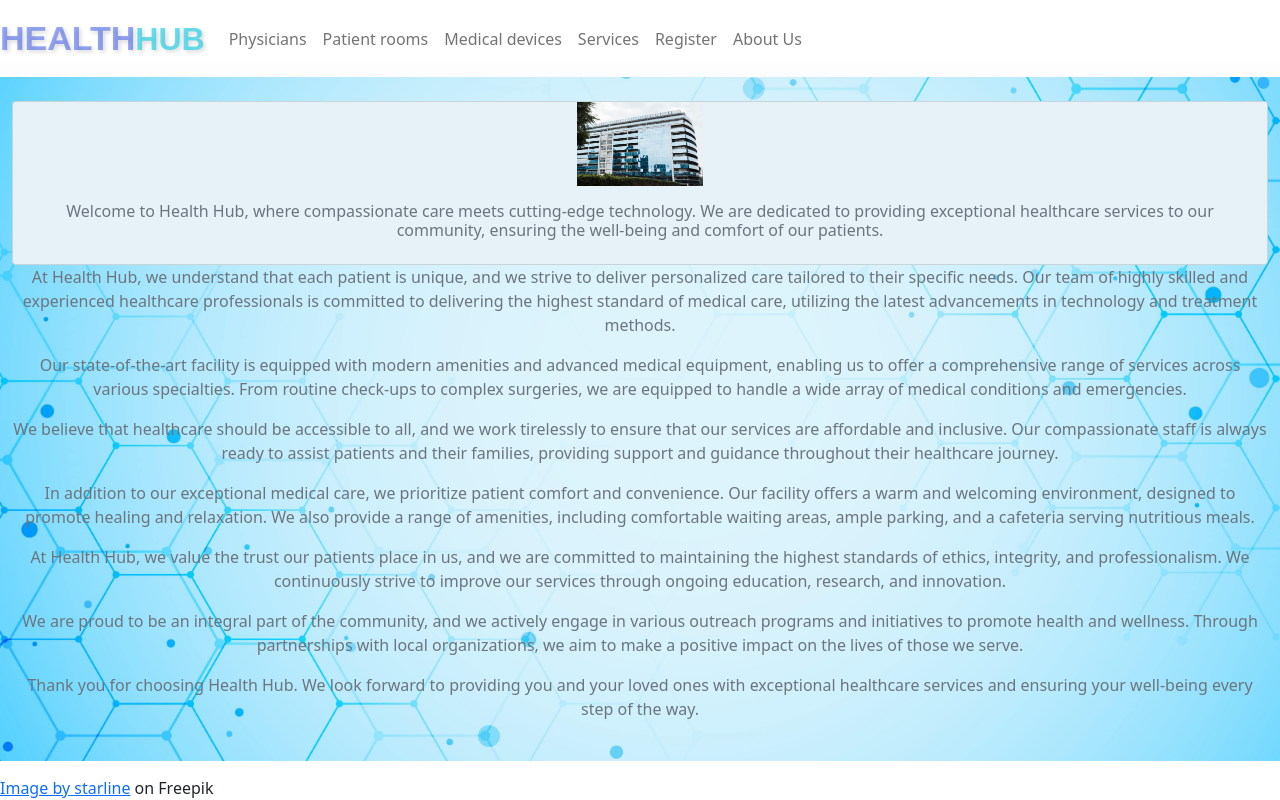
After one commit to Eyobed9/Code, a Flask app: page /about in a window 1280 px wide. The commit adds this page. Run offline with Flask 3, Linux system fonts and the light colour scheme; some libraries are stand-ins or nearby versions.

Commit message:
update on about route

```diff
--- a/hospital/app.py
+++ b/hospital/app.py
@@ -36,10 +36,10 @@ def after_request(response):
     response.headers["Pragma"] = "no-cache"
     return response
 
-@app.route("/")
-def index():
-    """Home page"""
-    return render_template("homepage.html")
+@app.route("/about")
+def about():
+    """ Return the page that contains the about info """
+    return render_template("about.html")
 
 
 @app.route("/appointment")
@@ -50,6 +50,54 @@ def appointment():
     # else
         # price and payment options
     return "This is the appointment page"
+
+
+@app.route("/devices")
+def devices():
+    """ Return the page that contains the Medical devices info """
+    return render_template("devices.html")
+
+
+@app.route("/double")
+def double():
+    """ Return the page that contains the double room info """
+    availability = "available"
+    cost = 1000
+
+    # The following code can be used to insert/update the data into the database if needed
+    '''db.execute("INSERT INTO rooms(room_type, price, status) VALUES(?, ?, ?);", ("double", 1000, "available"))
+    db.execute("UPDATE rooms SET status = ? WHERE room_type = 'double';", (availability,))
+    db.execute("UPDATE rooms SET price = ? WHERE room_type = 'double';", (cost,))
+    conn.commit()'''
+
+    result = db.execute("SELECT price, status FROM rooms WHERE room_type = 'double';").fetchall()
+    price = result[0][0]
+    beds = result[0][1]
+    return render_template("double.html", beds=beds, price=price)
+
+
+@app.route("/")
+def index():
+    """Home page"""
+    return render_template("homepage.html")
+
+
+@app.route("/multiple")
+def multiple():
+    """ Return the page that contains the multiple room info """
+    availability = "available"
+    cost = 500
+
+    # The following code can be used to insert/update the data into the database if needed
+    '''db.execute("INSERT INTO rooms(room_type, price, status) VALUES(?, ?, ?);", ("multiple", 500, "available"))
+    db.execute("UPDATE rooms SET status = ? WHERE room_type = 'multiple';", (availability,))
+    db.execute("UPDATE rooms SET price = ? WHERE room_type = 'multiple';", (cost,))
+    conn.commit()'''
+
+    result = db.execute("SELECT price, status FROM rooms WHERE room_type = 'multiple';").fetchall()
+    price = result[0][0]
+    beds = result[0][1]
+    return render_template("multiple.html", beds=beds, price=price)
 
 
 @app.route("/login", methods=["GET", "POST"])
@@ -189,50 +237,19 @@ def single():
     """ Return the page that contains the single room info """
     availability = "available"
     cost = 2000
-    #db.execute("INSERT INTO rooms(room_type, price, status) VALUES(?, ?, ?);", ("single", 2000, "available"))
-    '''db.execute("UPDATE rooms SET status = ? WHERE room_type = 'single';", (availability,))
+
+    # The following code can be used to insert/update the data into the database if needed
+    '''db.execute("INSERT INTO rooms(room_type, price, status) VALUES(?, ?, ?);", ("single", 2000, "available"))
+    db.execute("UPDATE rooms SET status = ? WHERE room_type = 'single';", (availability,))
     db.execute("UPDATE rooms SET price = ? WHERE room_type = 'single';", cost)
     conn.commit()'''
+
     result = db.execute("SELECT price, status FROM rooms WHERE room_type = 'single';").fetchall()
     price = result[0][0]
     beds = result[0][1]
     return render_template("single.html", beds=beds, price=price)
 
 
-@app.route("/double")
-def double():
-    """ Return the page that contains the double room info """
-    availability = "available"
-    cost = 1000
-    #db.execute("INSERT INTO rooms(room_type, price, status) VALUES(?, ?, ?);", ("double", 1000, "available"))
-    '''db.execute("UPDATE rooms SET status = ? WHERE room_type = 'double';", (availability,))
-    db.execute("UPDATE rooms SET price = ? WHERE room_type = 'double';", (cost,))
-    conn.commit()'''
-    result = db.execute("SELECT price, status FROM rooms WHERE room_type = 'double';").fetchall()
-    price = result[0][0]
-    beds = result[0][1]
-    return render_template("double.html", beds=beds, price=price)
-
-
-@app.route("/multiple")
-def multiple():
-    """ Return the page that contains the multiple room info """
-    availability = "available"
-    cost = 500
-    #db.execute("INSERT INTO rooms(room_type, price, status) VALUES(?, ?, ?);", ("multiple", 500, "available"))
-    '''db.execute("UPDATE rooms SET status = ? WHERE room_type = 'multiple';", (availability,))
-    db.execute("UPDATE rooms SET price = ? WHERE room_type = 'multiple';", (cost,))
-    conn.commit()'''
-    result = db.execute("SELECT price, status FROM rooms WHERE room_type = 'multiple';").fetchall()
-    price = result[0][0]
-    beds = result[0][1]
-    return render_template("multiple.html", beds=beds, price=price)
-
-
-@app.route("/devices")
-def devices():
-    """ Return the page that contains the Medical devices info """
-    return render_template("devices.html")
 
 
 
@@ -266,4 +283,4 @@ if __name__ == '__main__':
 
 conn.commit()
 conn.close()
-# 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
+# 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
--- a/hospital/static/styles.css
+++ b/hospital/static/styles.css
@@ -141,3 +141,9 @@ footer {
   padding: 20px;
   text-align: center;
 }
+
+.tiny_img {
+  width: 10%;
+  height: 10%;
+  object-fit: cover;
+}
--- /dev/null
+++ b/hospital/templates/about.html
@@ -0,0 +1,28 @@
+{% extends "layout0.html" %}
+
+{% block title %}
+About
+{% endblock %}
+
+{% block main %}
+    <!--https://www.freepik.com/free-photo/glass-designed-building-view_5253575.htm#query=hospital%20building&position=4&from_view=search&track=ais-->
+    <div class="wrapper">
+        <div class="card body_1">
+            <div class="card-img">
+                <img src="/static/about.jpg" class="tiny_img" alt="Hospital building">
+            </div>
+            <div class="card-body">
+                <h6 class="text-secondary"> Welcome to Health Hub, where compassionate care meets cutting-edge technology. We are dedicated to providing exceptional healthcare services to our community, ensuring the well-being and comfort of our patients.</h6>
+            </div>
+        </div>
+    </div>
+
+    <p class="text-secondary"> At Health Hub, we understand that each patient is unique, and we strive to deliver personalized care tailored to their specific needs. Our team of highly skilled and experienced healthcare professionals is committed to delivering the highest standard of medical care, utilizing the latest advancements in technology and treatment methods.</p>
+    <p class="text-secondary"> Our state-of-the-art facility is equipped with modern amenities and advanced medical equipment, enabling us to offer a comprehensive range of services across various specialties. From routine check-ups to complex surgeries, we are equipped to handle a wide array of medical conditions and emergencies.</p>
+    <p class="text-secondary"> We believe that healthcare should be accessible to all, and we work tirelessly to ensure that our services are affordable and inclusive. Our compassionate staff is always ready to assist patients and their families, providing support and guidance throughout their healthcare journey.</p>
+    <p class="text-secondary"> In addition to our exceptional medical care, we prioritize patient comfort and convenience. Our facility offers a warm and welcoming environment, designed to promote healing and relaxation. We also provide a range of amenities, including comfortable waiting areas, ample parking, and a cafeteria serving nutritious meals.</p>
+    <p class="text-secondary"> At Health Hub, we value the trust our patients place in us, and we are committed to maintaining the highest standards of ethics, integrity, and professionalism. We continuously strive to improve our services through ongoing education, research, and innovation.</p>
+    <p class="text-secondary"> We are proud to be an integral part of the community, and we actively engage in various outreach programs and initiatives to promote health and wellness. Through partnerships with local organizations, we aim to make a positive impact on the lives of those we serve.</p>
+    <p class="text-secondary"> Thank you for choosing Health Hub. We look forward to providing you and your loved ones with exceptional healthcare services and ensuring your well-being every step of the way.</p>
+
+{% endblock %}
--- a/hospital/templates/layout.html
+++ b/hospital/templates/layout.html
@@ -46,7 +46,7 @@
                         <a class="nav-link" href="/login">Login</a>
                     </li>
                     <li class="nav-item">
-                        <a class="nav-link" href="/info">About Us</a>
+                        <a class="nav-link" href="/about">About Us</a>
                     </li>
                 </ul>
             </div>
--- a/hospital/templates/layout0.html
+++ b/hospital/templates/layout0.html
@@ -46,7 +46,7 @@
                         <a class="nav-link" href="/register">Register</a>
                     </li>
                     <li class="nav-item">
-                        <a class="nav-link" href="/info">About Us</a>
+                        <a class="nav-link" href="/about">About Us</a>
                     </li>
                 </ul>
             </div>
```
Also changed, not shown: hospital/static/about.jpg (added), 1 other file.
